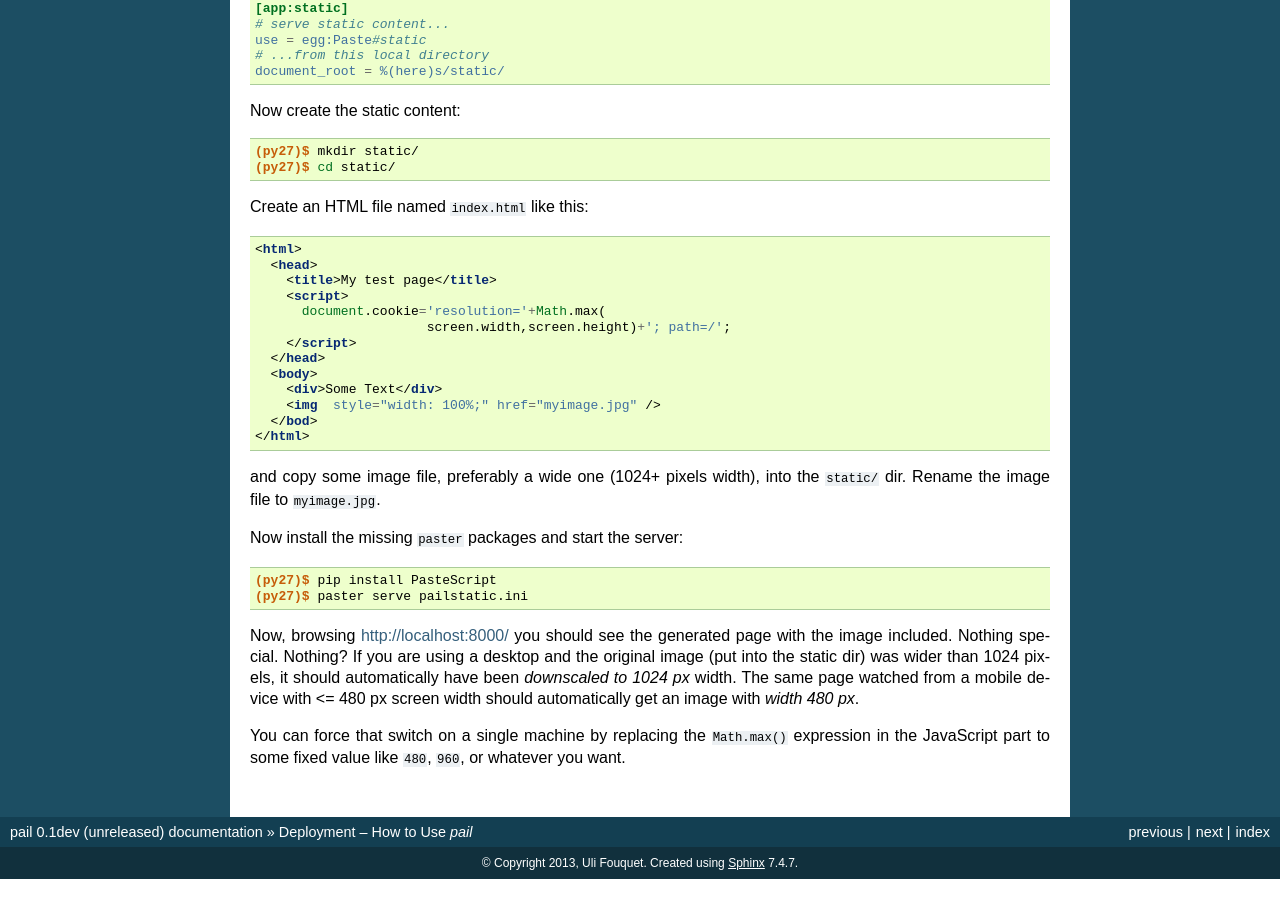
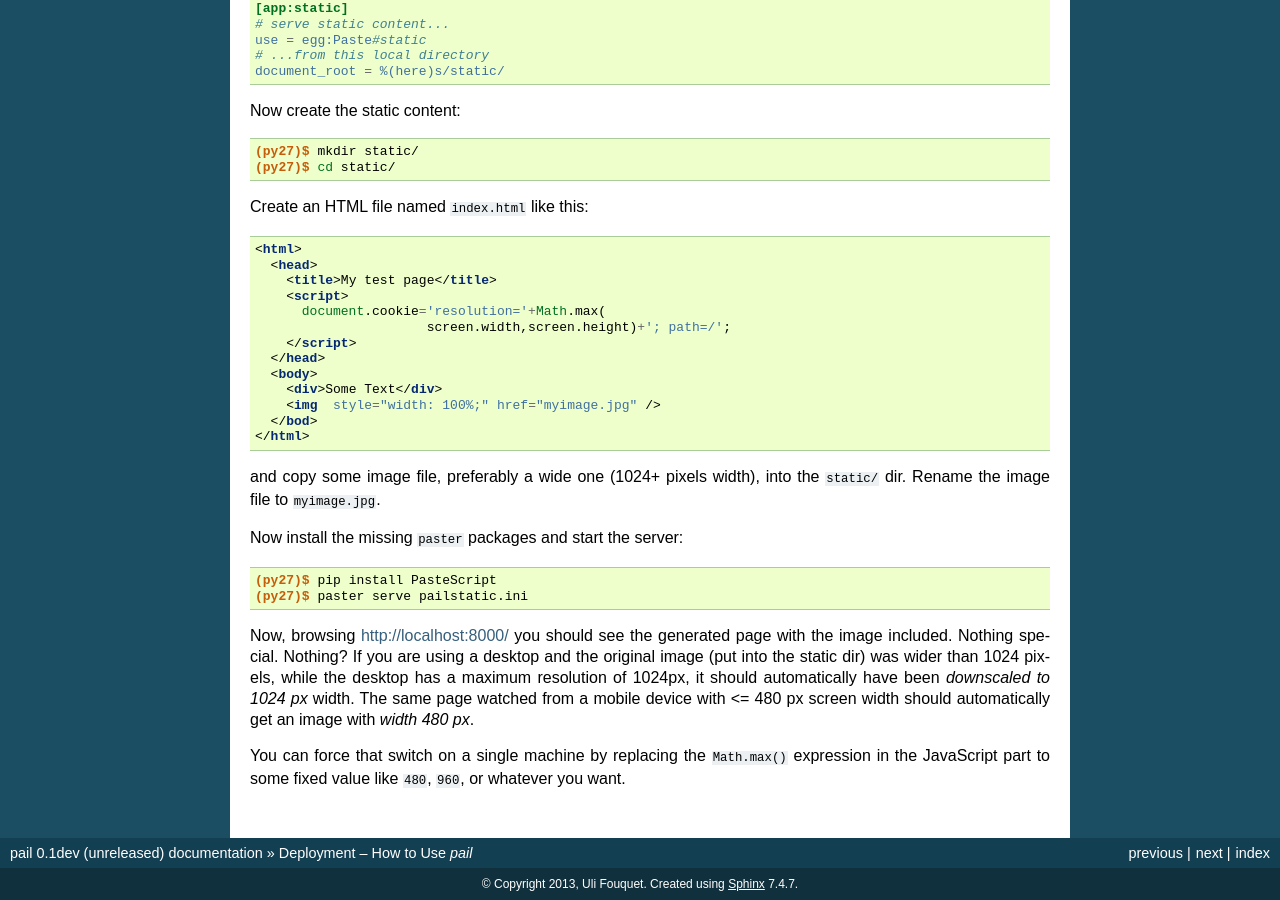
Before and after one commit to ulif/pail, a Sphinx documentation site: the page built from docs/deployment.rst, in a window 1280 px wide and 900 px high, scrolled down 1541 px. Built offline with Sphinx 7.4.7, drawn with Linux system fonts in a browser that asks for light colours; before the commit the page ends 2420 px from its top, so only the background shows below that.

Commit message:
Be accurate when describing effects.

```diff
--- a/docs/deployment.rst
+++ b/docs/deployment.rst
@@ -151,9 +151,10 @@ Now install the missing ``paster`` packages and start the server:
 Now, browsing http://localhost:8000/ you should see the generated page
 with the image included. Nothing special. Nothing? If you are using a
 desktop and the original image (put into the static dir) was wider
-than 1024 pixels, it should automatically have been *downscaled to
-1024 px* width. The same page watched from a mobile device with <= 480
-px screen width should automatically get an image with *width 480 px*.
+than 1024 pixels, while the desktop has a maximum resolution of
+1024px, it should automatically have been *downscaled to 1024 px*
+width. The same page watched from a mobile device with <= 480 px
+screen width should automatically get an image with *width 480 px*.
 
 You can force that switch on a single machine by replacing the
 ``Math.max()`` expression in the JavaScript part to some fixed value
```
